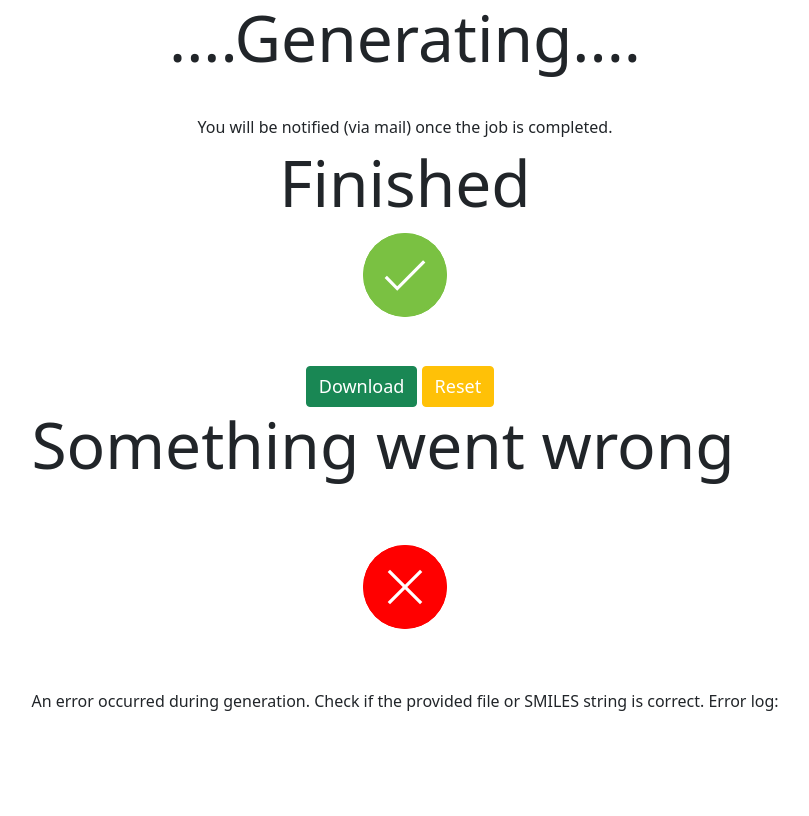
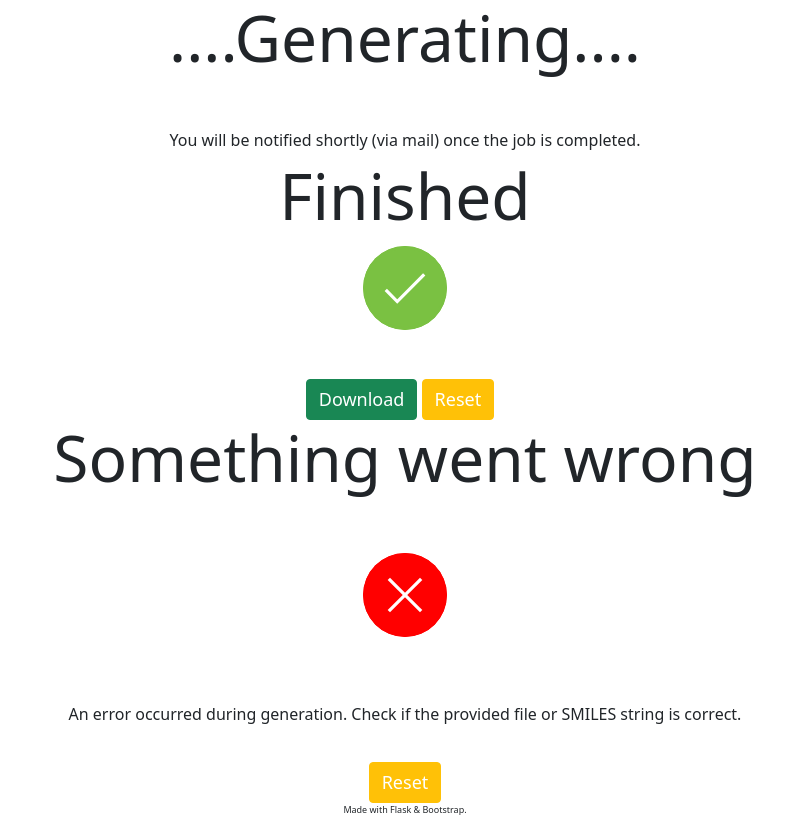
Before and after one commit to Et9797/confgen-webapp, a Flask app: template app/templates/results.html in a window 1280 px wide. Shown: the whole page, without its empty margins (235-1044 px from the left). Before the commit the page ends 711 px from the top, so only its background shows below. Run offline with Flask 2, Linux system fonts and the light colour scheme; the template is opened without the code that fills it, so the values that code supplies are empty; parts of the project's set-up code (start-up, migrations or seed data) failed here and were passed over.

Commit message:
Results page

```diff
--- a/app/static/results/results.js
+++ b/app/static/results/results.js
@@ -4,3 +4,53 @@
 $(".addClass").toggleClass("animateElement");
 
 //In this cases you should probably try .css('display','none') to hide and .css('display','') to show
+
+
+// Poll the status of the task every 5 seconds
+const timeout = (ms) => new Promise(resolve => setTimeout(resolve, ms))
+const polling = (async () => {
+    console.log("hi")
+    // while (true) {
+    //     await timeout(500)
+    //     console.log("hello");
+    // }
+})()
+    //     const r = await fetch(`/task_status/${task_id}`, {
+    //         method: "GET"
+    //     })
+    //     const status = await r.json()
+    //     console.log(status)
+    //     console.log("hello");
+    //     if (status["state"] == "SUCCESS") {
+    //         $(".generatingBtn").css("visibility", "hidden")
+    //         showAlert("success", noConfs, 10000)
+    //         $(".download-reset-btns").css("visibility", "visible")
+    //         $("#downloadBtn").prop("href", `/${uniq_id}`)
+    //         break
+    //     } else if (status["state"] == "FAILURE") {
+    //         $(".generatingBtn").css("visibility", "hidden")
+    //         $(".submitBtn").css("visibility", "visible")
+    //         showAlert("danger", null, 7000)
+    //         break
+    //     }
+    //     await timeout(500)
+    // }
+
+
+function showAlert(type, noConfs, duration) {
+    const alertFade = $(`.alerts .alert-${type}`)
+    alertFade.empty()
+    if (type == "success") {
+        alertFade.append(`<i class="fas fa-check"></i> Successfully generated ${noConfs} conformers.`)
+    } else if (type == "danger") {
+        alertFade.append(`<i class="fas fa-times"></i> Something went wrong in RDKit. Check if the provided file or SMILES is correct.`)
+    }
+    alertFade.addClass("fadeInAlert")
+    setTimeout(() => {
+        alertFade.removeClass("fadeInAlert")
+        alertFade.addClass("fadeOutAlert")
+        setTimeout(() => {
+            alertFade.removeClass("fadeOutAlert")
+        }, 500)
+    }, duration)
+}
--- a/app/static/results/style.css
+++ b/app/static/results/style.css
@@ -1,5 +1,6 @@
 .main-container {
     align-items: center;
+    height: 100vh;
 }
 
 h1 {
@@ -45,7 +46,7 @@ h1 {
 }
 
 #finished {
-    display: flex;
+    display: flex; /* none */
     flex-direction: column;
     align-items: center;
 }
@@ -56,7 +57,13 @@ h1 {
 }
 
 #error {
-    /* display: none; */
+    display: flex; /* none */
+    flex-direction: column;
+    align-items: center;
+}
+
+#error a {
+    margin-top: 20px;
 }
 
 .btn-success, .btn-warning {
@@ -67,6 +74,12 @@ h1 {
 .btn:focus, .btn:active {
     outline: none !important;
     box-shadow: none !important;
+}
+
+.footer-bottom {
+    font-size: 9px;
+    align-self: center;
+    margin-top: auto;
 }
 
 svg {
--- a/app/templates/index.html
+++ b/app/templates/index.html
@@ -3,7 +3,7 @@
   <head>
     <title>Small molecule ligand conformer generation</title>
     <meta charset="utf-8">
-    <meta name="description" content="Small molecule ligand conformer generation with RDKit">
+    <meta name="description" content="Free small molecule ligand conformer generation with RDKit">
     <meta name="viewport" content="user-scalable=no, initial-scale=1.0, minimum-scale=1.0, maximum-scale=1.0, minimal-ui">
     <link href="https://cdn.jsdelivr.net/npm/bootstrap@5.1.3/dist/css/bootstrap.min.css" rel="stylesheet" integrity="sha384-1BmE4kWBq78iYhFldvKuhfTAU6auU8tT94WrHftjDbrCEXSU1oBoqyl2QvZ6jIW3" crossorigin="anonymous">
     <link rel="stylesheet" href="https://cdnjs.cloudflare.com/ajax/libs/font-awesome/5.15.4/css/all.min.css" integrity="sha512-1ycn6IcaQQ40/MKBW2W4Rhis/DbILU74C1vSrLJxCq57o941Ym01SwNsOMqvEBFlcgUa6xLiPY/NS5R+E6ztJQ==" crossorigin="anonymous" referrerpolicy="no-referrer">
@@ -138,18 +138,27 @@
               </div>
             </div>
           </div>
+          <div class="form-group row">
+            <label for="emailAddress" class="col-xl-3 col-form-label">E-mail (optional):</label>
+            <div class="col">
+              <input type="email" class="form-control" name="emailAddress" id="emailAddress" placeholder="E-mail" style="max-width: 40%;">
+            </div>
+          </div>
           <div class="row submitBtnContainer">
             <button type="submit" class="btn btn-primary submitBtn" form="main-form">Submit</button>
           </div>
         </form>
+        <div class="invalid-feedback">
+          Provide a SMILES or correct file extension
+        </div>
         <!-- Footer -->
         <footer class="footer-bottom">
           Made with Flask & Bootstrap.
         </footer>
       </div>
     </div>
+  {% endblock %}
     <!-- JS-->
-  {% endblock %}
     <script src="https://cdn.jsdelivr.net/npm/bootstrap@5.0.0-beta3/dist/js/bootstrap.bundle.min.js" integrity="sha384-JEW9xMcG8R+pH31jmWH6WWP0WintQrMb4s7ZOdauHnUtxwoG2vI5DkLtS3qm9Ekf" crossorigin="anonymous"></script>
     <script src="https://ajax.googleapis.com/ajax/libs/jquery/3.6.0/jquery.min.js"></script>
   {% block js %}
--- a/app/templates/results.html
+++ b/app/templates/results.html
@@ -7,8 +7,8 @@
 {% block content %}
 <div class="container">
 	<div class="d-flex flex-column main-container">
-		<h1 id="generating">Generating</h1><hr>
-		<h6>You will be notified (via mail) once the job is completed.</h6>
+		<h1 id="generating" style="margin-bottom: 30px;">Generating</h1> <br>
+		<h6 id="notification">You will be notified shortly (via mail) once the job is completed.</h6>
 		<div id="finished">
 			<h1>Finished
 				<svg class="checkmark addClass" xmlns="http://www.w3.org/2000/svg" viewBox="0 0 52 52">
@@ -18,7 +18,7 @@
 			</h1>
 			<div id="download-reset-btns">
 				<a href="" id="downloadBtn"><button class="btn btn-success" type="button">Download</button></a>
-				<a href="{{ url_for('index') }}" id="resetBtn"><button class="btn btn-warning" type="button" style="color: white;">Reset</button></a>
+				<a href="{{ url_for('index') }}"><button class="btn btn-warning" type="button" style="color:white;">Reset</button></a>
 			</div>
 		</div>
 		<div id="error">
@@ -29,14 +29,14 @@
 					<path class="cross__path cross__path--left addClass" fill="none" d="M16,36 l20,-20" />
 				</svg>
 			</h1>
-			<p>An error occurred during generation. Check if the provided file or SMILES string is correct. Error log:</p>
-			<!-- jinja {} en error in bootstrap rood alert-->
+			<p>An error occurred during generation. Check if the provided file or SMILES string is correct.</p>
+			<a href="{{ url_for('index') }}"><button class="btn btn-warning resetBtn" type="button" style="color:white;">Reset</button></a>
 		</div>
+		<footer class="footer-bottom">
+			Made with Flask & Bootstrap.
+		</footer>
 	</div>
 </div>
-
-
-<!-- video -->
 {% endblock %}
 
 {% block js %}
```
Also changed, not shown: app/static/home/main.js (+4 -64 lines), app/static/home/style.css (+13 -7 lines), app/tasks.py (+7 -2 lines), app/views.py (+28 -20 lines).
